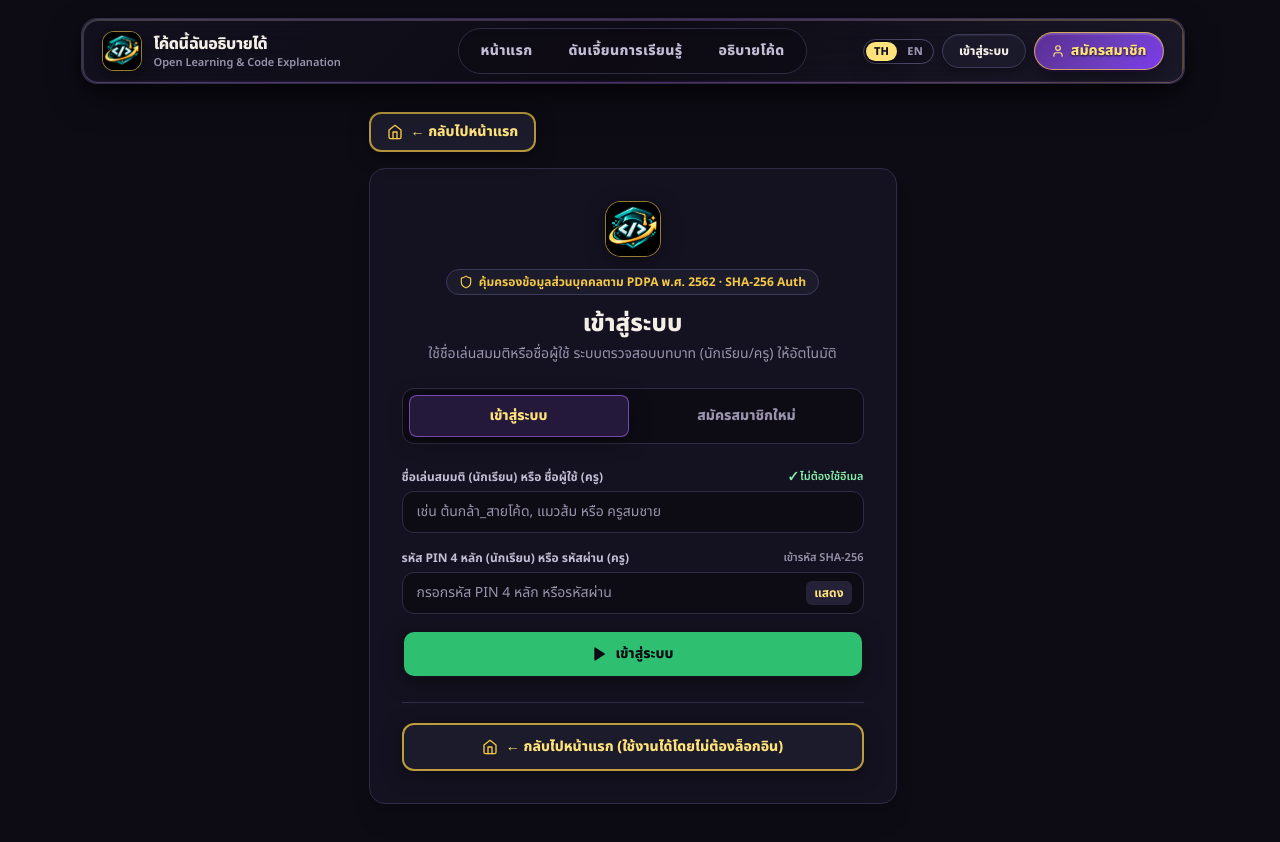
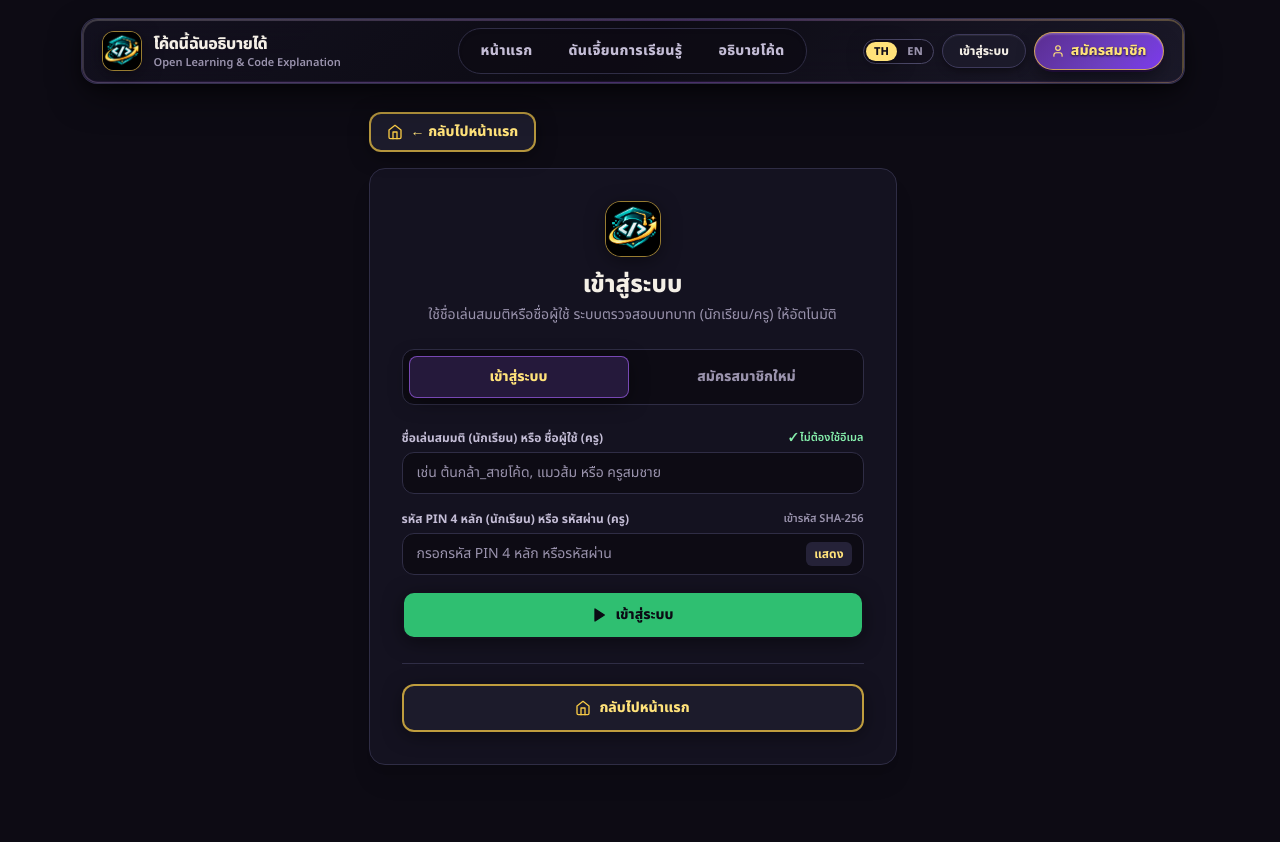
Before and after one commit to Khantikun/explain-code, a Next.js app in the folder explain-code/: page /login in a window 1280 px wide. After the commit the page ends 805 px from the top, so only its background shows below. Built offline with nearby package versions, Linux system fonts and the light colour scheme.

Commit message:
แก้ไขข้อความและเอา badge ออกหน้า login / register

```diff
--- a/explain-code/app/login/page.tsx
+++ b/explain-code/app/login/page.tsx
@@ -409,10 +409,7 @@ function LoginFormContent() {
                 className="h-full w-full object-contain"
               />
             </div>
-            <span className="inline-flex items-center gap-1.5 rounded-full border border-[#3d395a] bg-[#1c1b2b] px-3 py-1 text-xs font-bold text-[#f6c945]">
-              <Icon name="shield" className="h-3.5 w-3.5" />
-              คุ้มครองข้อมูลส่วนบุคคลตาม PDPA พ.ศ. 2562 · SHA-256 Auth
-            </span>
+
             <h1 className="mt-3 text-2xl font-extrabold text-[#f4efe6]">
               {mode === "login" ? "เข้าสู่ระบบ" : "สมัครสมาชิกใหม่"}
             </h1>
@@ -801,7 +798,7 @@ function LoginFormContent() {
               className="w-full inline-flex items-center justify-center gap-2 rounded-xl border-2 border-[#f6c945]/75 bg-[#1c1b2b] px-4 py-3 text-sm font-extrabold text-[#ffe27a] shadow-md hover:border-[#f6c945] hover:bg-[#281d08] transition-all"
             >
               <Icon name="home" className="h-4 w-4 text-[#f6c945]" />
-              <span>← กลับไปหน้าแรก (ใช้งานได้โดยไม่ต้องล็อกอิน)</span>
+              <span>กลับไปหน้าแรก</span>
             </Link>
           </div>
         </div>
```
Also changed, not shown: 1 other file (tests, documents, lock files or other folders).
